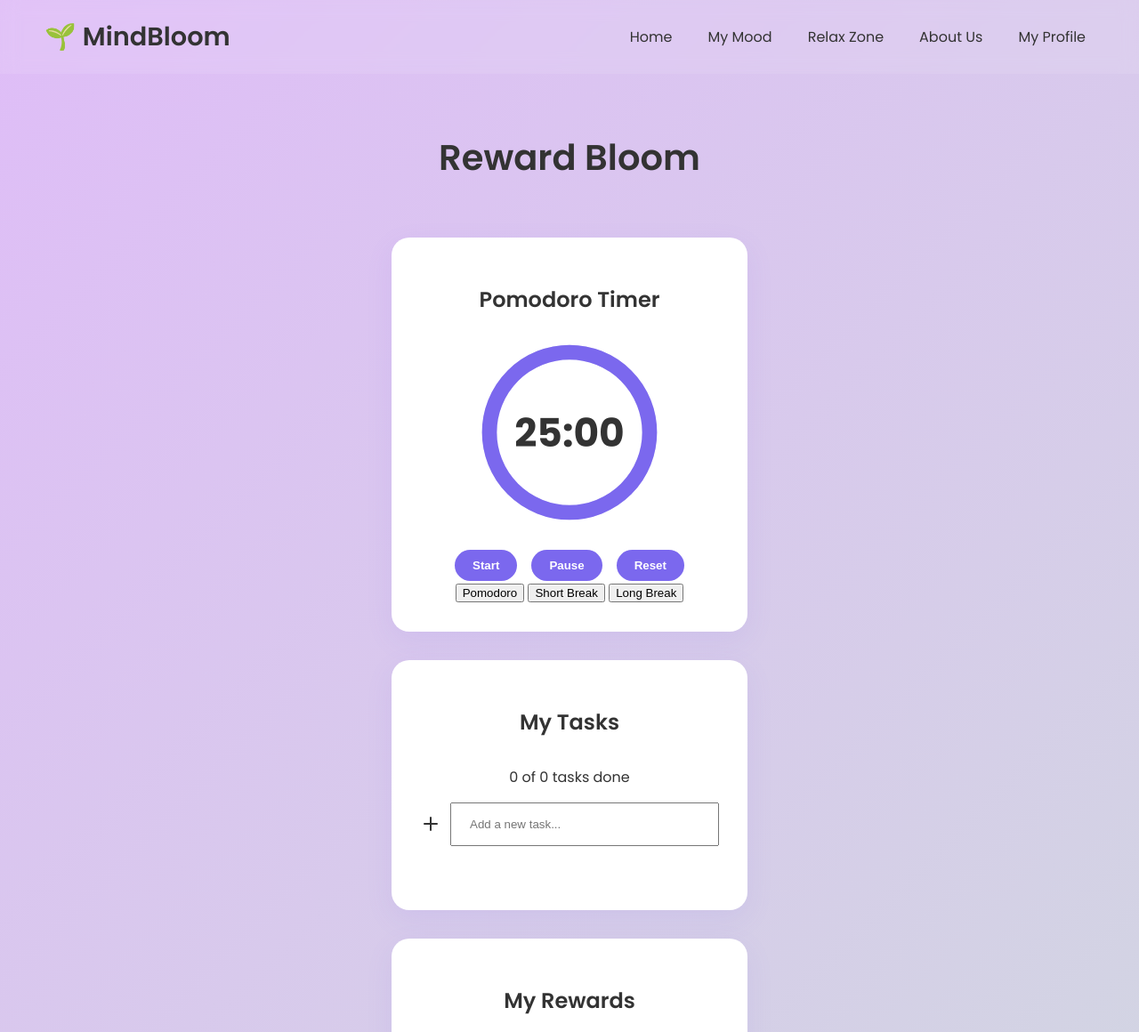
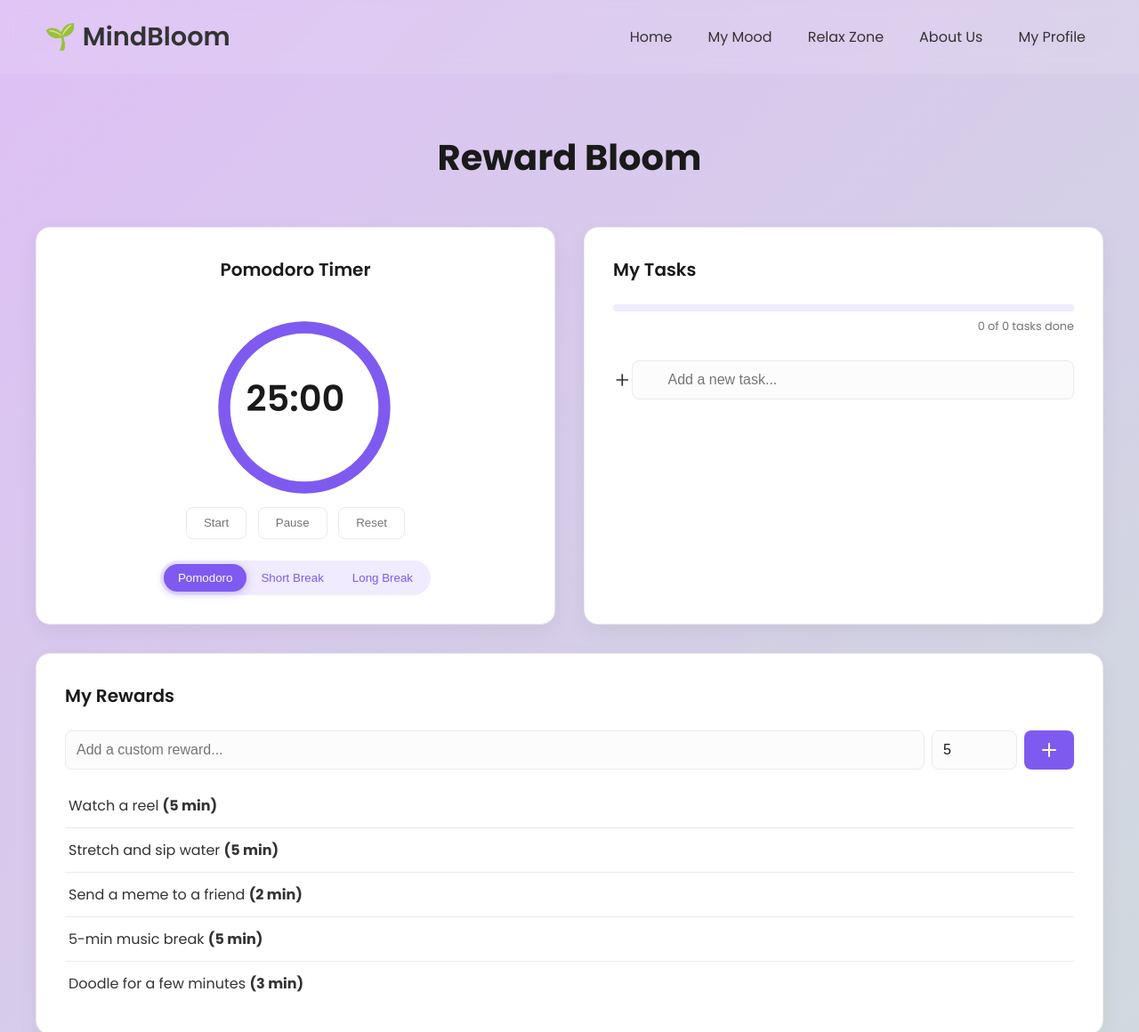
Before and after one commit to shwetagore16/mindbloom1, a plain HTML site: page rewards.html in a window 1280 px wide. Shown: the top 1160 px of the page at 89% size. Drawn offline with nearby package versions, Linux system fonts and the light colour scheme.

Commit message:
Update rewards.css

```diff
--- a/rewards.css
+++ b/rewards.css
@@ -1,47 +1,89 @@
+/*
+  MindBloom - Reward Bloom CSS
+  Author: Cascade
+  Version: 2.0 (Complete Redesign)
+*/
+
 :root {
-    --bg-color: #F8F7FF;
-    --primary-color: #7B68EE;
-    --secondary-color: #8D80EE;
-    --accent-color: #FF6B6B;
-    --text-color: #343C6A;
-    --card-bg: #FFFFFF;
-    --shadow: 0 10px 30px rgba(123, 104, 238, 0.1);
+    --primary-color: #7f5af0; /* Vibrant purple for accents */
+    --primary-light: #f0ebff;
+    --background-main: #f9f9f9;
+    --card-bg: #ffffff;
+    --text-primary: #1a1a1a;
+    --text-secondary: #757575;
+    --border-color: #ebebeb;
+    --success-color: #2cb67d; /* A calming green */
+    --danger-color: #e94560;
+    --shadow: 0 8px 25px rgba(0, 0, 0, 0.05);
+    --border-radius: 16px;
     --font-family: 'Poppins', sans-serif;
 }
 
-.dashboard .container {
-    display: grid;
-    grid-template-columns: repeat(auto-fit, minmax(320px, 1fr));
-    gap: 2rem;
-    align-items: start;
+body {
+    background-color: var(--background-main);
+    font-family: var(--font-family);
 }
 
-.pomodoro-card, .tasks-card, .rewards-list-card {
-    background: var(--card-bg);
-    border-radius: 20px;
+.welcome-message {
+    color: var(--text-primary);
+    font-weight: 700;
+    margin-bottom: 2rem;
+}
+
+/* --- Main Layout --- */
+.dashboard .container {
+    display: flex;
+    gap: 2rem;
+    align-items: stretch;
+    flex-wrap: wrap;
+    max-width: 1200px;
+    margin: 0 auto;
+    padding: 1rem;
+}
+
+/* --- Card Base Style --- */
+.pomodoro-card,
+.tasks-card,
+.rewards-list-card {
+    flex: 1 1 320px; /* Flex properties for responsive sizing */
+    display: flex;
+    flex-direction: column;
+    background-color: var(--card-bg);
     padding: 2rem;
+    border-radius: var(--border-radius);
     box-shadow: var(--shadow);
+    border: 1px solid var(--border-color);
     transition: transform 0.3s ease, box-shadow 0.3s ease;
 }
 
-.pomodoro-card:hover, .tasks-card:hover, .rewards-list-card:hover {
-    transform: translateY(-8px);
-    box-shadow: 0 15px 40px rgba(123, 104, 238, 0.2);
+.pomodoro-card:hover,
+.tasks-card:hover,
+.rewards-list-card:hover {
+    transform: translateY(-5px);
+    box-shadow: 0 12px 30px rgba(0, 0, 0, 0.08);
 }
 
-h2 {
+.pomodoro-card h2,
+.tasks-card h2,
+.rewards-list-card h2 {
     font-weight: 600;
-    font-size: 1.5rem;
-    margin-bottom: 2rem;
-    text-align: center;
+    font-size: 1.25rem;
+    margin-top: 0;
+    margin-bottom: 1.5rem;
+    text-align: left;
+    color: var(--text-primary);
 }
 
-/* New Pomodoro Timer */
+/* --- Pomodoro Timer --- */
+.pomodoro-card {
+    align-items: center;
+}
+
 .timer-container {
     position: relative;
-    width: 200px;
-    height: 200px;
-    margin: 0 auto 2rem;
+    width: 180px;
+    height: 180px;
+    margin: 1rem auto 2rem;
 }
 
 .timer-svg {
@@ -50,14 +92,14 @@ h2 {
 
 .timer-circle-bg {
     fill: none;
-    stroke: #E6E6FA;
-    stroke-width: 10;
+    stroke: var(--border-color);
+    stroke-width: 8;
 }
 
 .timer-circle-progress {
     fill: none;
     stroke: var(--primary-color);
-    stroke-width: 10;
+    stroke-width: 8;
     stroke-linecap: round;
     transition: stroke-dashoffset 1s linear;
 }
@@ -67,168 +109,269 @@ h2 {
     top: 50%;
     left: 50%;
     transform: translate(-50%, -50%);
-    font-size: 2.75rem;
-    font-weight: 700;
+    color: var(--text-primary);
+    font-size: 2.5rem;
+    font-weight: 600;
 }
 
-.timer-controls, .timer-modes {
+.mode-btns {
     display: flex;
-    justify-content: center;
-    gap: 1rem;
-    margin-top: 1rem;
+    background-color: var(--primary-light);
+    border-radius: 20px;
+    padding: 4px;
+    margin-top: 1.5rem; /* Pushed below controls */
 }
 
-.timer-controls button, .timer-modes button {
-    background: var(--primary-color);
-    color: white;
+.mode-btn {
+    background: transparent;
     border: none;
-    padding: 10px 20px;
-    border-radius: 50px;
+    color: var(--primary-color);
+    padding: 0.5rem 1rem;
+    border-radius: 18px;
     cursor: pointer;
-    font-weight: 600;
-    transition: background-color 0.3s ease, transform 0.2s ease;
+    font-weight: 500;
+    transition: all 0.3s ease;
 }
 
-.timer-controls button:hover, .timer-modes button:hover {
-    background: var(--secondary-color);
-    transform: translateY(-2px);
+.mode-btn.active {
+    background-color: var(--primary-color);
+    color: white;
+    box-shadow: 0 2px 10px rgba(127, 90, 240, 0.4);
 }
 
-.timer-modes button {
-    background: none;
-    color: var(--text-color);
-    border: 2px solid #E6E6FA;
+.timer-controls button {
+    background: transparent;
+    border: 1px solid var(--border-color);
+    color: var(--text-secondary);
+    padding: 0.6rem 1.2rem;
+    margin: 0 0.25rem;
+    border-radius: 8px;
+    cursor: pointer;
+    font-weight: 500;
+    transition: all 0.3s ease;
 }
 
-.timer-modes .mode-btn.active {
-    background: var(--primary-color);
+.timer-controls button:hover {
+    background-color: var(--primary-color);
     color: white;
     border-color: var(--primary-color);
 }
 
-/* New Task/Reward Input */
-.task-input, .reward-input {
-    display: flex;
-    gap: 10px;
-    position: relative;
-    margin-bottom: 1.5rem;
-    align-items: center;
+/* --- My Tasks Section --- */
+.task-progress-container {
+    width: 100%;
+    margin-bottom: 1rem;
 }
 
-#new-task, #new-reward {
-    flex: 1;
-    padding: 15px 20px;
+.task-progress-bar {
+    width: 100%;
+    height: 8px;
+    background-color: var(--primary-light);
+    border-radius: 4px;
+    overflow: hidden;
+}
+
+.task-progress-fill {
+    width: 0%;
+    height: 100%;
+    background-color: var(--success-color);
+    border-radius: 4px;
+    transition: width 0.5s ease;
+}
+
+.task-counter {
+    text-align: right;
+    font-size: 0.8rem;
+    color: var(--text-secondary);
+    margin-top: 0.5rem;
+}
+
+.task-input {
+    display: flex;
+    align-items: center;
+    position: relative;
+    margin-bottom: 1rem;
+}
+
+.task-input i {
+    position: absolute;
+    left: 15px;
+    color: var(--text-secondary);
+}
+
+#new-task {
+    width: 100%;
+    background-color: #fcfcfc;
+    border: 1px solid var(--border-color);
+    border-radius: 8px;
+    padding: 12px 12px 12px 40px;
+    font-size: 1rem;
+    color: var(--text-primary);
+    transition: border-color 0.3s ease, background-color 0.3s ease;
+}
+
+#new-task:focus {
+    outline: none;
+    border-color: var(--primary-color);
+    background-color: #fff;
+}
+
+#task-list {
+    list-style: none;
+    padding: 0;
+    margin: 0;
+    flex-grow: 1;
+    overflow-y: auto;
+}
+
+#task-list li {
+    display: flex;
+    align-items: center;
+    padding: 0.75rem 0.25rem;
+    transition: opacity 0.4s ease, transform 0.4s ease;
+    border-bottom: 1px solid var(--border-color);
+}
+
+#task-list li:last-child {
+    border-bottom: none;
+}
+
+#task-list li.fade-out {
+    opacity: 0;
+    transform: translateX(20px);
+}
+
+.task-item-container {
+    display: flex;
+    align-items: center;
+    flex-grow: 1;
+    cursor: pointer;
+}
+
+.task-checkbox {
+    color: var(--text-secondary);
+    transition: color 0.3s ease;
+}
+
+.task-item-container:hover .task-checkbox {
+    color: var(--primary-color);
+}
+
+.task-text {
+    margin-left: 10px;
+    color: var(--text-primary);
+    transition: color 0.3s ease;
+}
+
+#task-list li.completed .task-text {
+    text-decoration: line-through;
+    color: var(--text-secondary);
+}
+
+#task-list li.completed .task-checkbox {
+    color: var(--success-color);
+}
+
+.delete-task-btn {
+    background: transparent;
+    border: none;
+    color: var(--text-secondary);
+    cursor: pointer;
+    padding: 5px;
+    opacity: 0;
+    transition: opacity 0.3s ease, color 0.3s ease;
+}
+
+#task-list li:hover .delete-task-btn {
+    opacity: 1;
+}
+
+.delete-task-btn:hover {
+    color: var(--danger-color);
+}
+
+/* --- My Rewards Section --- */
+.reward-input {
+    display: flex;
+    gap: 0.5rem;
+    margin-bottom: 1rem;
+}
+
+.reward-input input {
+    background-color: #fcfcfc;
+    border: 1px solid var(--border-color);
+    border-radius: 8px;
+    padding: 12px;
+    font-size: 1rem;
+    color: var(--text-primary);
+    transition: border-color 0.3s ease, background-color 0.3s ease;
+}
+
+.reward-input input:focus {
+    outline: none;
+    border-color: var(--primary-color);
+    background-color: #fff;
+}
+
+#new-reward {
+    flex-grow: 1;
 }
 
 #new-reward-duration {
     width: 70px;
-    padding: 15px 10px;
-    text-align: center;
-    border: 2px solid #E6E6FA;
-    border-radius: 50px;
-    font-size: 1rem;
-    transition: border-color 0.3s ease;
 }
 
-#new-task:focus, #new-reward:focus {
-    outline: none;
-    border-color: var(--primary-color);
-}
-
-#add-task, #add-reward {
-    background: var(--primary-color);
+#add-reward {
+    background-color: var(--primary-color);
+    border: none;
     color: white;
-    border: none;
-    border-radius: 50px;
-    width: auto;
-    height: auto;
-    padding: 10px 15px;
-    font-size: 1.5rem;
-    line-height: 1;
+    border-radius: 8px;
     cursor: pointer;
+    padding: 0 1rem;
+    display: flex;
+    align-items: center;
+    justify-content: center;
     transition: background-color 0.3s ease;
 }
 
-#add-task:hover, #add-reward:hover {
-    background: var(--secondary-color);
-}
-
-/* New List Styles */
-#task-list {
-    list-style: none;
-    padding: 0;
-    max-height: 250px;
-    overflow-y: auto;
+#add-reward:hover {
+    background-color: #6a44d3;
 }
 
 #reward-list {
     list-style: none;
     padding: 0;
-    max-height: 250px;
+    margin: 0;
+    flex-grow: 1;
     overflow-y: auto;
-    display: flex;
-    flex-wrap: wrap;
-    gap: 16px;
-    justify-content: flex-start;
 }
 
 #reward-list li {
-    flex: 1 1 180px;
-    max-width: 220px;
-    min-width: 150px;
-    margin-bottom: 0;
-    /* Keep existing styles for background, border-radius, etc. */
+    display: flex;
+    justify-content: space-between;
+    align-items: center;
+    padding: 0.75rem 0.25rem;
+    border-bottom: 1px solid var(--border-color);
 }
 
-#task-list li {
-    display: flex;
-    align-items: center;
-    padding: 15px;
-    background: #F8F7FF;
-    border-radius: 10px;
-    margin-bottom: 10px;
-    transition: background-color 0.3s ease;
+#reward-list li:last-child {
+    border-bottom: none;
 }
 
-#reward-list li {
-    display: block;
-    align-items: stretch;
-    padding: 15px;
-    background: #F8F7FF;
-    border-radius: 10px;
-    margin-bottom: 0;
-    transition: background-color 0.3s ease;
-}
-
-#task-list li span {
-    flex: 1;
+.delete-reward-btn {
+    background: transparent;
+    border: none;
+    color: var(--text-secondary);
+    cursor: pointer;
+    padding: 5px;
     transition: color 0.3s ease;
 }
 
-#task-list li.completed span {
-    text-decoration: line-through;
-    color: #A9A9A9;
-    opacity: 0.7;
+.delete-reward-btn:hover {
+    color: var(--danger-color);
 }
 
-.task-actions, .reward-actions {
-    display: flex;
-    gap: 10px;
-}
-
-.task-actions button, .reward-actions button {
-    background: none;
-    border: none;
-    font-size: 1.2rem;
-    cursor: pointer;
-    transition: transform 0.2s ease;
-}
-
-.task-actions button:hover, .reward-actions button:hover {
-    transform: scale(1.2);
-}
-
-/* New Bloom Card Modal */
+/* --- Modal --- */
 .modal {
     display: none;
     position: fixed;
@@ -237,7 +380,7 @@ h2 {
     top: 0;
     width: 100%;
     height: 100%;
-    background-color: rgba(52, 60, 106, 0.7);
+    background-color: rgba(26, 26, 26, 0.6);
     backdrop-filter: blur(5px);
     justify-content: center;
     align-items: center;
@@ -252,13 +395,12 @@ h2 {
 
 .modal-content {
     background: var(--card-bg);
-    padding: 3rem;
-    border-radius: 20px;
-    text-align: center;
-    position: relative;
+    padding: 2.5rem;
+    border-radius: var(--border-radius);
     width: 90%;
     max-width: 400px;
-    transform: scale(0.9);
+    box-shadow: 0 10px 40px rgba(0, 0, 0, 0.1);
+    transform: scale(0.95);
     transition: transform 0.3s ease;
 }
 
@@ -268,13 +410,20 @@ h2 {
 
 .modal h2 {
     color: var(--primary-color);
-    font-size: 2rem;
+    font-size: 1.75rem;
+    text-align: center;
     margin-bottom: 0.5rem;
 }
 
 .modal p {
-    font-size: 1.1rem;
+    text-align: center;
+    color: var(--text-secondary);
     margin-bottom: 1.5rem;
+}
+
+.modal .timer-display {
+    font-size: 2rem;
+    margin: 1.5rem 0;
 }
 
 .reward-suggestion-container {
@@ -282,14 +431,11 @@ h2 {
 }
 
 .reward-suggestion {
-    background: linear-gradient(135deg, #7B68EE, #8D80EE);
-    color: white;
-    padding: 1.5rem;
-    border-radius: 15px;
-    margin: 2rem 0;
-    font-size: 1.3rem;
+    background: var(--primary-light);
+    color: var(--primary-color);
+    padding: 1rem;
+    border-radius: 10px;
     font-weight: 600;
-    box-shadow: 0 5px 15px rgba(123, 104, 238, 0.3);
 }
 
 .modal-actions {
@@ -298,28 +444,32 @@ h2 {
     gap: 1rem;
 }
 
-#start-reward-btn, #close-modal {
-    background: var(--accent-color);
-    color: white;
+.modal-actions button {
     border: none;
-    padding: 12px 30px;
-    border-radius: 50px;
+    padding: 0.75rem 1.5rem;
+    border-radius: 25px;
     cursor: pointer;
     font-weight: 600;
-    transition: background-color 0.3s ease, transform 0.2s ease;
+    transition: all 0.3s ease;
 }
 
 #start-reward-btn {
-    background: var(--primary-color);
+    background-color: var(--primary-color);
+    color: white;
 }
 
 #start-reward-btn:hover {
-    background: var(--secondary-color);
+    background-color: #6a44d3;
+    transform: translateY(-2px);
+}
+
+#close-modal {
+    background-color: #f0f0f0;
+    color: var(--text-secondary);
 }
 
 #close-modal:hover {
-    background: #E55B5B;
-    transform: translateY(-2px);
+    background-color: #e0e0e0;
 }
 
 #confetti-container {
```
